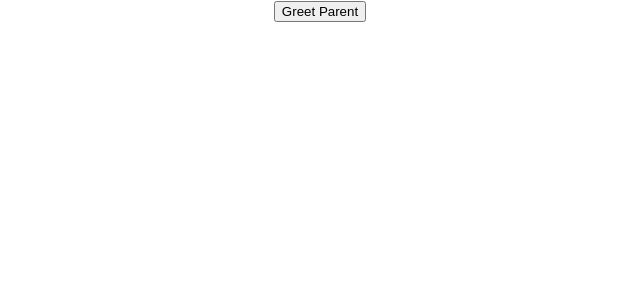
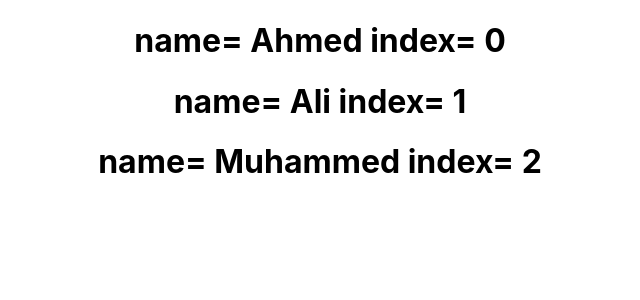
Before and after one commit to Abdalmunam/my-first-app, a React (Create React App) app: page / in a window 1280 px wide. Shown: the top 300 px of the page, without its empty margins (320-960 px from the left). Built offline with nearby package versions, Linux system fonts and the light colour scheme; the HTML template or start-up script is replaced by a standard one.

Commit message:
map method explained

```diff
--- a/src/App.js
+++ b/src/App.js
@@ -1,10 +1,10 @@
 import './App.css'
-import ParentComponent from './components/ParentComponent';
+import NameList from './components/NameList'
 
 function App() {
   return (
     <div className="App">
-      <ParentComponent />
+      <NameList />
     </div>
   )
 }
--- a/src/components/Counter.js
+++ b/src/components/Counter.js
@@ -31,5 +31,4 @@ export class Counter extends Component {
     )
   }
 }
-
 export default Counter
--- /dev/null
+++ b/src/components/NameList.js
@@ -0,0 +1,47 @@
+import React from 'react'
+import Person from './Person'
+
+function NameList() {
+  const names = ['Ahmed', 'Ali', 'Muhammed']
+  /*
+  const persons = [
+    {
+      id: 1,
+      name: 'Ahmed',
+      age: 30,
+      skill: 'React',
+    },
+    {
+      id: 2,
+      name: 'Ali',
+      age: 20,
+      skill: 'Angular',
+    },
+    {
+      id: 3,
+      name: 'Muhammed',
+      age: 35,
+      skill: 'Vue',
+    },
+  ]
+  */
+//   const personList = persons.map((person) => (
+//     <h1>
+//       I am {person.name}. I am {person.age} years old. I know {person.skill}.
+//     </h1>
+//   ))
+const namesList = names.map((name, index) => <h1 key={index}>name= {name} index= {index}</h1>)
+    //const namesList = names.map((name) => <h1 key={name}>{name}</h1>)
+    //   const personList = persons.map((person) => <Person person={person} />)
+//   const personList = persons.map((person) => (
+//     <Person key={person.id} person={person} />
+//   ))
+  return (
+    <div>
+      {namesList}
+      {/*{personList}*/}
+    </div>
+  )
+}
+
+export default NameList
--- /dev/null
+++ b/src/components/Person.js
@@ -0,0 +1,13 @@
+import React from 'react'
+
+function Person({ person }) {
+  return (
+    <div>
+      <h1>
+        I am {person.name}. I am {person.age} years old. I know {person.skill}.
+      </h1>
+    </div>
+  )
+}
+
+export default Person
```
Also changed, not shown: src/components/UserGreeting.js (added, +17 -0 lines).
